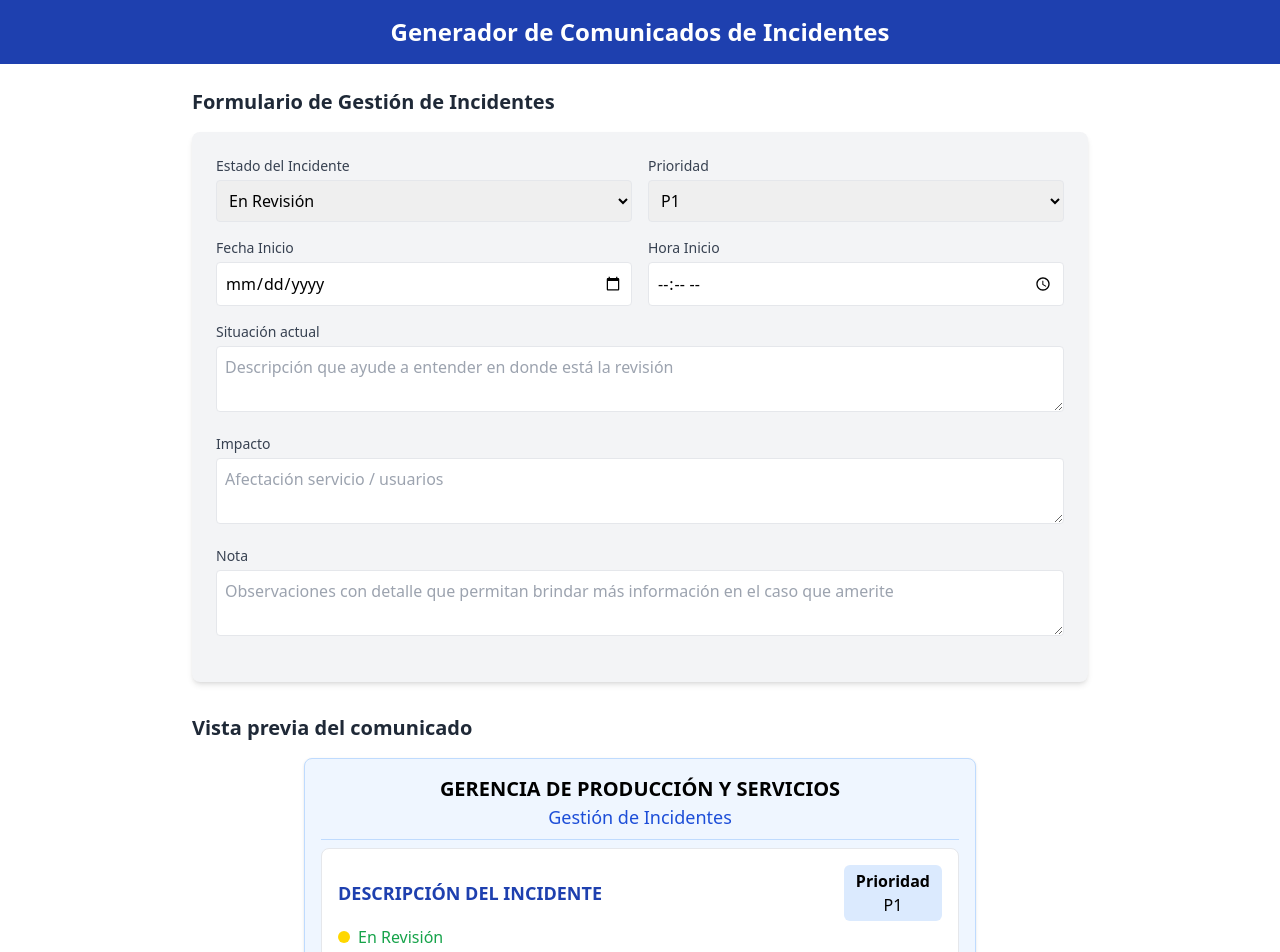
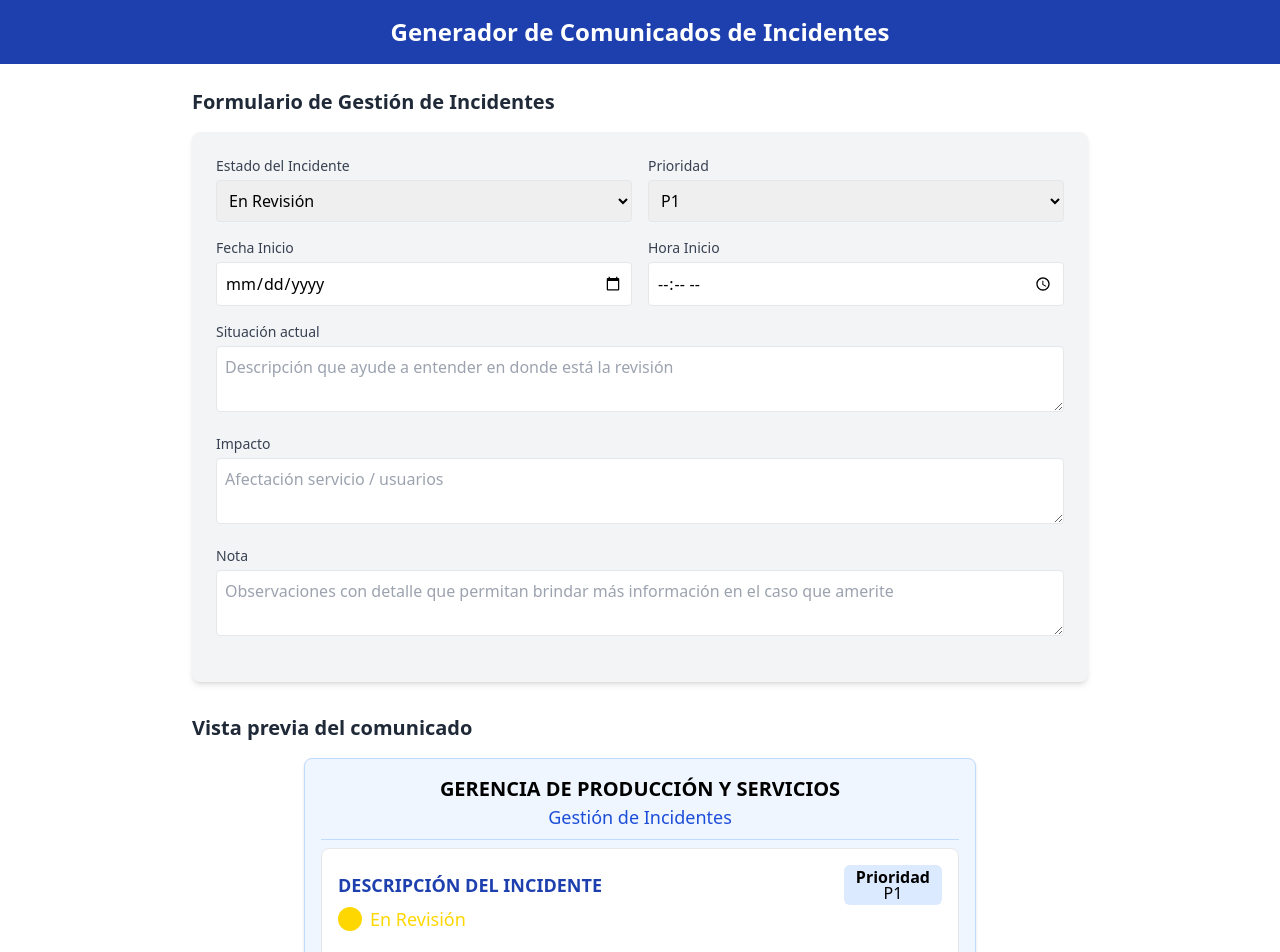
Before and after one commit to l6a6h6l/generador-comunicados-corroe, a React (Create React App) app: page / in a window 1280 px wide. Shown: the top 952 px of the page. Built offline with nearby package versions, Linux system fonts and the light colour scheme; the HTML template or start-up script is replaced by a standard one.

Commit message:
Update FormularioIncidente.jsx

```diff
--- a/src/components/FormularioIncidente.jsx
+++ b/src/components/FormularioIncidente.jsx
@@ -32,8 +32,23 @@ const FormularioIncidente = () => {
   const calcularDuracion = () => {
     if (!fechaInicio || !horaInicio || !fechaFin || !horaFin) return "00h 00min 00s";
 
-    // Aquí iría la lógica real para calcular la duración
-    return "00h 00min 00s";
+    // Crear objetos Date para inicio y fin
+    const inicio = new Date(`${fechaInicio}T${horaInicio}`);
+    const fin = new Date(`${fechaFin}T${horaFin}`);
+
+    // Calcular la diferencia en milisegundos
+    const diferencia = fin - inicio;
+
+    if (diferencia < 0) return "00h 00min 00s"; // Prevenir duraciones negativas
+
+    // Convertir a horas, minutos y segundos
+    const segundosTotales = Math.floor(diferencia / 1000);
+    const horas = Math.floor(segundosTotales / 3600);
+    const minutos = Math.floor((segundosTotales % 3600) / 60);
+    const segundos = segundosTotales % 60;
+
+    // Formatear como hh:mm:ss
+    return `${horas.toString().padStart(2, '0')}h ${minutos.toString().padStart(2, '0')}min ${segundos.toString().padStart(2, '0')}s`;
   };
 
   // Obtener color según estado
@@ -224,21 +239,29 @@ const FormularioIncidente = () => {
           </div>
 
           <div className="bg-white p-4 rounded-lg border border-gray-200 mb-4">
-            <div className="mb-0">
-              <div className="flex justify-between items-center">
-                <div className="font-bold text-blue-800 text-lg">DESCRIPCIÓN DEL INCIDENTE</div>
-                <div className="bg-blue-100 px-3 py-1 rounded-md text-center">
-                  <span className="font-bold">Prioridad</span><br/>
-                  <span className="text-center">{prioridad}</span>
+            <div className="mb-4">
+              <div className="mb-0 pb-0 leading-none">
+                <div className="flex justify-between items-center">
+                  <div className="font-bold text-blue-800 text-lg">DESCRIPCIÓN DEL INCIDENTE</div>
+                  <div className="bg-blue-100 px-3 py-1 rounded-md text-center">
+                    <span className="font-bold">Prioridad</span><br/>
+                    <span className="text-center">{prioridad}</span>
+                  </div>
                 </div>
               </div>
 
-              <div className="flex items-center mt-1 mb-4">
+              <div className="flex items-center mt-0 pt-0">
                 <div
-                  className="w-3 h-3 rounded-full mr-2"
+                  className="w-6 h-6 rounded-full mr-2"
                   style={{ backgroundColor: getColorEstado() }}
                 ></div>
-                <span className="text-green-600 font-medium">{estado}</span>
+                <span
+                  className="font-medium text-lg"
+                  style={{
+                    color: estado === EstadoIncidente.REVISION ? '#FFD700' :
+                           estado === EstadoIncidente.AVANCE ? '#FFA07A' : '#90EE90'
+                  }}
+                >{estado}</span>
               </div>
             </div>
 
```
